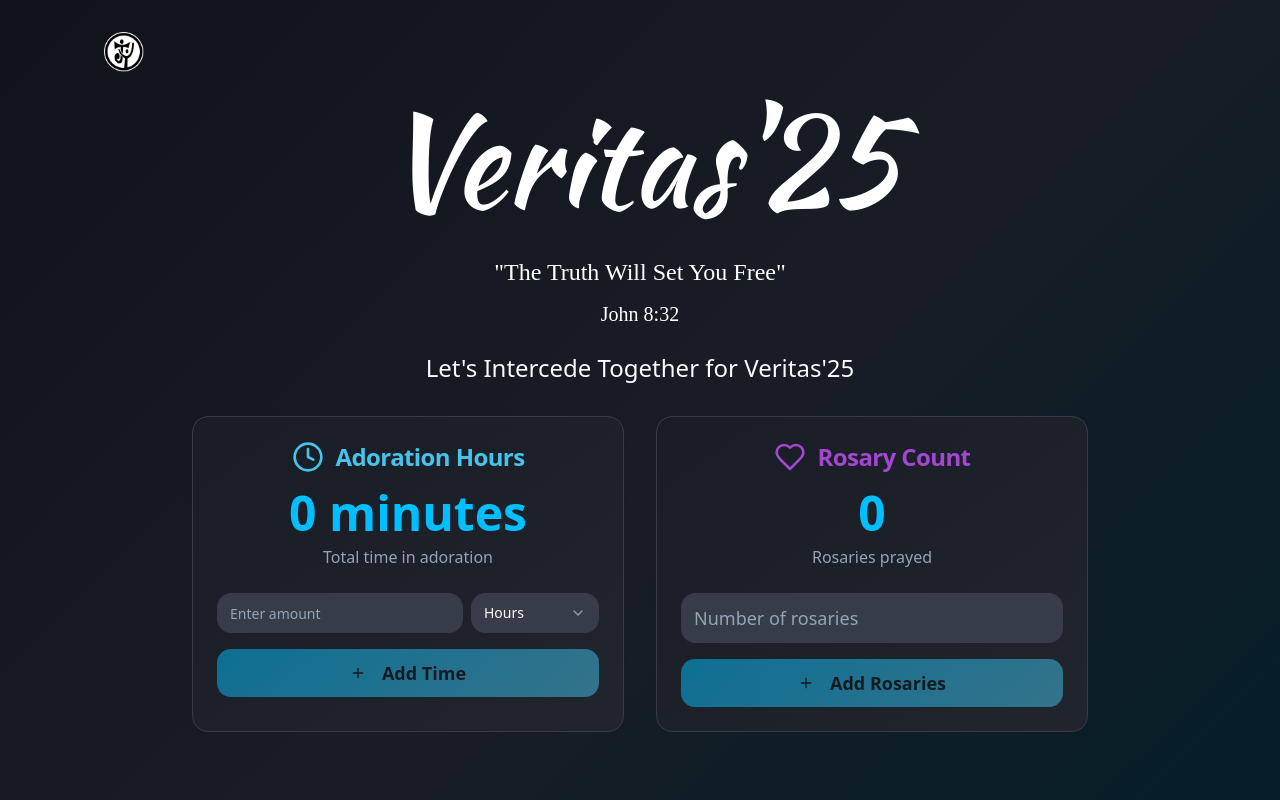
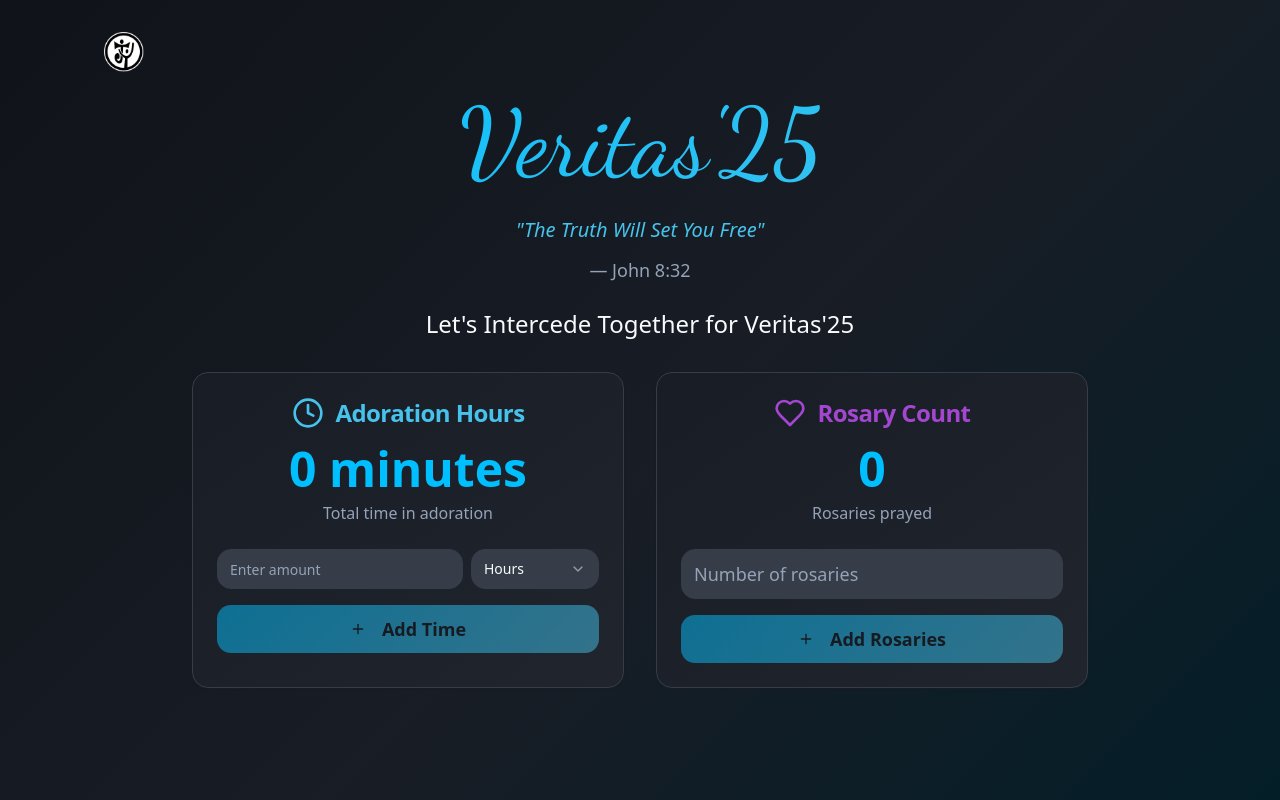
Before and after one commit to joshnajojo12/veritas-prayer-pulse, a React (Vite) app: page / in a window 1280 px wide. Shown: the top 800 px of the page. Built offline with nearby package versions, Linux system fonts and the light colour scheme; no server answers; the database is empty; the HTML template or start-up script is replaced by a standard one.

Commit message:
Reverted to commit 5b65c645395172d967839299ebf5829ba82e06d1

```diff
--- a/src/components/PrayerHeader.tsx
+++ b/src/components/PrayerHeader.tsx
@@ -31,8 +31,8 @@ const PrayerHeader = () => {
 
         <div className="text-center">
           <h1
-            className="text-6xl sm:text-7xl md:text-8xl lg:text-9xl font-normal text-white mb-6 md:mb-8"
-            style={{ fontFamily: 'Kaushan Script, cursive' }}
+            className="text-4xl sm:text-5xl md:text-7xl lg:text-8xl font-normal bg-gradient-primary bg-clip-text text-transparent mb-4 md:mb-6"
+            style={{ fontFamily: 'Dancing Script, Brush Script MT, cursive' }}
           >
             Veritas'25
           </h1>
@@ -44,11 +44,11 @@ const PrayerHeader = () => {
                 : 'opacity-0 translate-y-8'
             }`}
           >
-            <p className="text-lg sm:text-xl md:text-2xl text-white mb-2 md:mb-3 font-normal px-2" style={{ fontFamily: 'serif' }}>
+            <p className="text-base sm:text-lg md:text-xl text-prayer-accent italic mb-2 md:mb-3 font-light px-2">
               "The Truth Will Set You Free"
             </p>
-            <p className="text-base sm:text-lg md:text-xl text-white mb-4 md:mb-6 px-2" style={{ fontFamily: 'serif' }}>
-              John 8:32
+            <p className="text-sm sm:text-base md:text-lg text-muted-foreground mb-4 md:mb-6 px-2">
+              — John 8:32
             </p>
           </div>
 
--- a/src/index.css
+++ b/src/index.css
@@ -1,6 +1,4 @@
 @import url('https://fonts.googleapis.com/css2?family=Dancing+Script:wght@400;500;600;700&display=swap');
-@import url('https://fonts.googleapis.com/css2?family=Amatic+SC:wght@400;700&display=swap');
-@import url('https://fonts.googleapis.com/css2?family=Kaushan+Script&display=swap');
 
 @tailwind base;
 @tailwind components;
```
